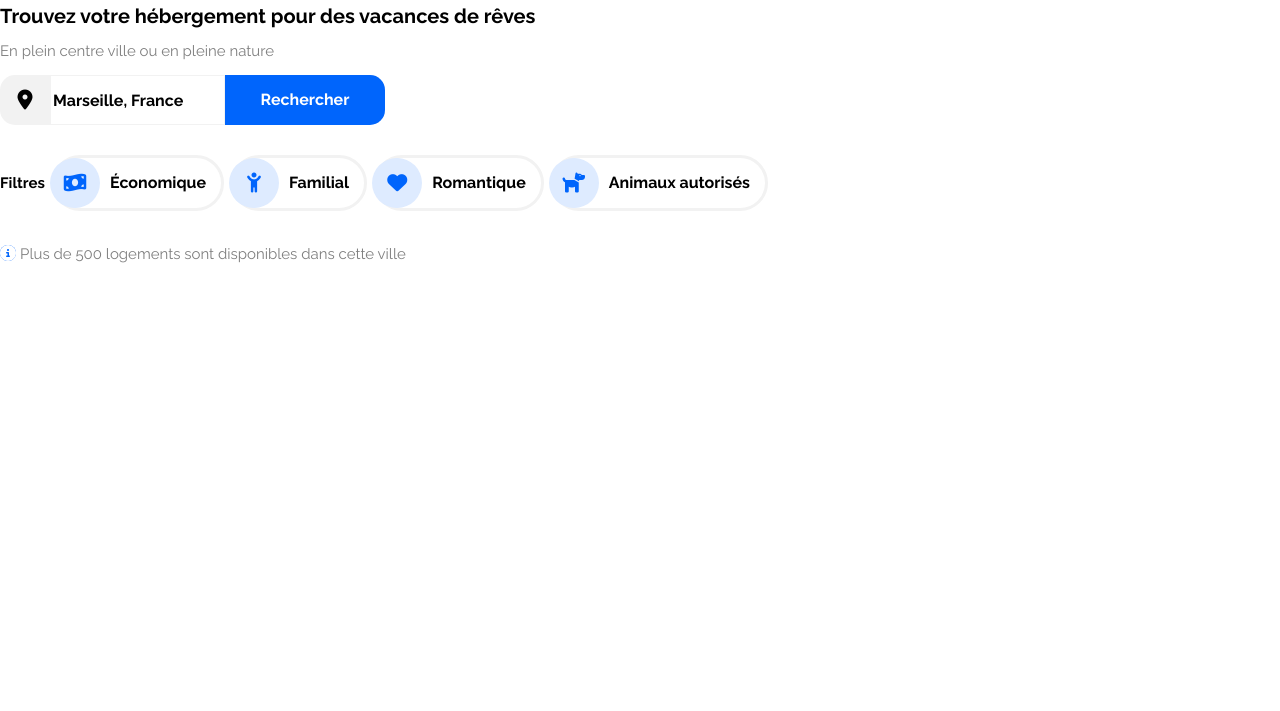
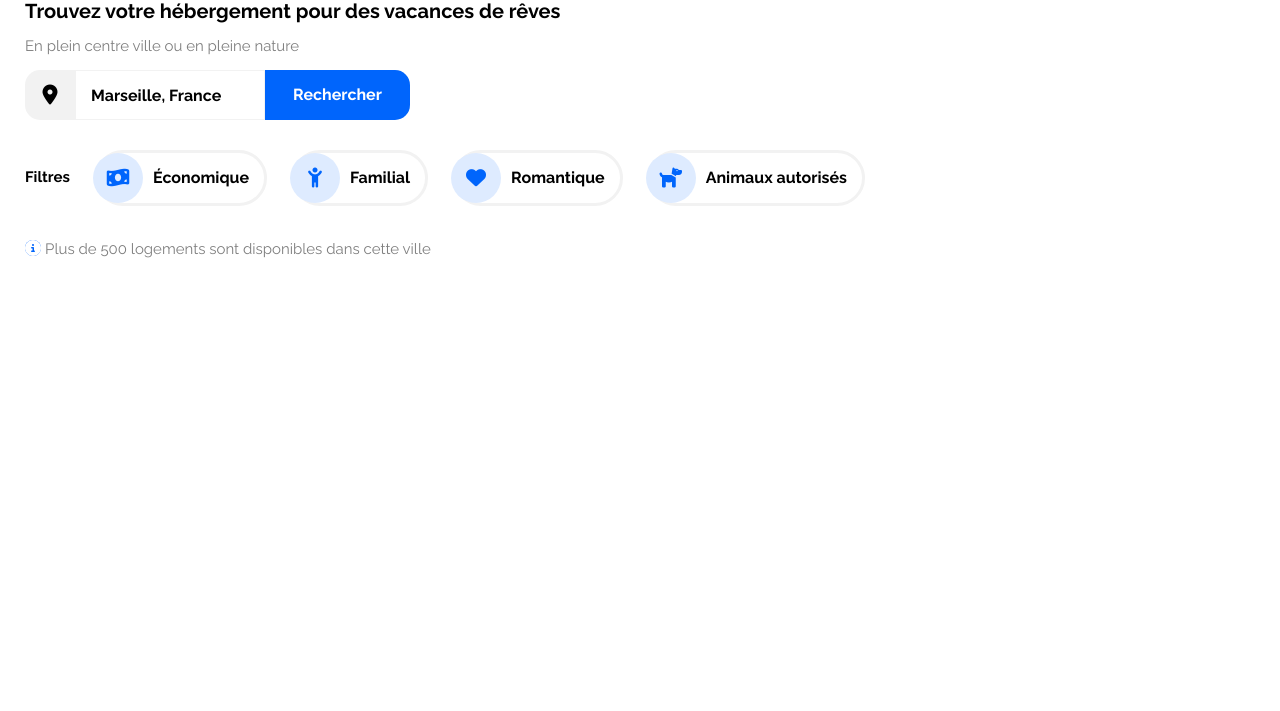
Before and after one commit to DominiqueLap/Openclassrooms-P2-Booki, a plain HTML site: page index.html in a window 1280 px wide. Shown: the part 89-800 px from the top of the page. Drawn offline with Linux system fonts and the light colour scheme.

Commit message:
modif header+ remplacement p par button dans filtres

```diff
--- a/CSS/styles.css
+++ b/CSS/styles.css
@@ -1,15 +1,14 @@
-/* GENERAL SETTINGS */
+/* REGLAGES GENERAUX */
 
 body{
     box-sizing: border-box;
     font-family: 'Raleway', sans-serif;
-    margin: auto;
-max-width: 1440px;
+margin: 25px;
+
+}
+/* HEADER */
 
 
-/* HEADER */
-
-}
 #header-logo{
     display: flex;
     justify-content: space-between;
@@ -19,21 +18,16 @@ max-width: 1440px;
 }
 nav ul{
     display: flex;
-    justify-content: space-around;
-
     }
 
     nav li{
         list-style: none;
         text-transform: capitalize;
-
-    }
-    nav{
-    width: 30%;
     }
 
     nav ul a{
         text-decoration: none;
+        margin: 0 30px;
     }
 
     nav ul a:hover{
@@ -47,13 +41,13 @@ nav ul{
 
     h1{
         font-size: 20px;
-
     }
 
     .opacity{
   font-size: 15px;
   opacity: 0.5;
     }
+
     header h1{
         padding-top: 20px;
     }
@@ -61,6 +55,7 @@ nav ul{
 /* MAIN */
 
     /* BARRE DE RECHERCHE - FORMUMAIRE */
+
 .barre-recherche{
     display: flex;
     align-items: center;
@@ -81,14 +76,15 @@ nav ul{
 
 .barre-recherche input{
     height: 50px;
-    width: 175px;
+    width: 190px;
     border: 1px solid #f2f2f2;
     font-weight: bold;
+    padding: 15px;
 }
 
 .barre-recherche button{
     height: 50px;
-    width: 160px;
+    width: 145px;
     border: none;
     background-color:#0065FC;
     color: white;
@@ -105,99 +101,66 @@ h2{
     font-size: 15px;
 
 }
+.filtres h2{
+    margin-right: 25px;
+}
 
 .filtres{
 display: flex;
-justify-content: space-between;
 flex-wrap: wrap;
-width: 60%;
 align-items: center;
 margin-top: 30px;
 
+}
+
+.filtres-textIcones{
+    display: flex;
+}
+
+.filtres-rubrique{
+
+    border: 3px solid #f2f2f2;
+    border-radius: 30px;
+    display: flex;
+    height: 50px;
+    align-items: center;
+    margin-right: 25px;
+}
+
+.filtres-rubrique i{
+    display: flex;
+    justify-content: center;
+    align-items: center;
+    color: #0065FC;
+    border-radius: 50px;
+    background-color: #DEEBFF;
+    height: 50px;
+    width: 50px;
+    font-size: 20px;
+    position: relative;
+    right: 5px;
 
 }
 
-.filtres i{
-    display: flex;
-    align-items: center;
-    justify-content: center;
-    border-radius: 50%;
-    background-color: #deebff;
-    color: #0065FC;
-    width: 50px;
-    font-size: 20px;
-
+.filtres-rubrique button{
+border: none;
+ background: none;
+    padding-left: 5px;
+    padding-right: 15px;
+    font-weight: bold;
 }
 
-.filtres p{
-font-weight: bold;
+.filtres-rubrique:hover{
+    background-color:#0065FC;
 }
 
-
-.filtres-eco {
-display: flex;
-border: 3px solid #f2f2f2;
-border-radius: 30px;
-
-}
-.filtres-eco i{
-    position: relative;
-    right: 5px;
+.filtres-rubrique button:hover{
+    color: white;
 }
 
-.filtres-famille{
-    display: flex;
-border: 3px solid #f2f2f2;
-border-radius: 30px;
-
-    }
-.filtres-famille i{
-position: relative;
-right: 5px;
-}
-
-.filtres-romantique{
-    display: flex;
-border: 3px solid #f2f2f2;
-border-radius: 30px;
-}
-
-.filtres-romantique i{
-    position: relative;
-    right: 5px;
-    }
-
-.filtres-animaux{
-    display: flex;
-border: 3px solid #f2f2f2;
-border-radius: 30px;
-}
-
-.filtres-animaux i{
-    position: relative;
-    right: 5px;
-    }
-
-.filtres-eco p{
-    padding-left: 5px;
-    padding-right: 15px;
-}
-
-
-
-.filtres-famille p{
-    padding-left: 5px;
-padding-right: 15px;
-}
-
-.filtres-romantique p{
-    padding-left: 5px;
-padding-right: 15px;
-}
-
-.filtres-animaux p{
-    padding-left: 5px;
-padding-right: 15px;
+.filtres-rubrique i:hover{
+    background-color: white;
+    color: black;
 }
 
 .filtres-infos p{
@@ -210,19 +173,6 @@ display: inline-block;
     background-color: #0065FC;
     border-radius: 30px;
 
-}
-
-
-.filtres-eco:hover, .filtres-famille:hover, .filtres-romantique:hover, .filtres-animaux:hover{
-
-    background-color:#deebff;
-    color: #0065FC;
-}
-
-.filtres-eco:hover i,.filtres-famille:hover i, .filtres-romantique:hover i, .filtres-animaux:hover i{
-
-    background-color:#0065FC;
-    color: white;
 }
 
 .filtres-infos{
--- a/index.html
+++ b/index.html
@@ -23,44 +23,47 @@
                 </ul>
             </nav>
         </div>
-        <div id="header-presentation">
+    </header>
+    <main>
+    <section>
+        <div>
             <h1>Trouvez votre hébergement pour des vacances de rêves</h1>
             <p class="opacity">En plein centre ville ou en pleine nature</p>
         </div>
-    </header>
-    <main>
-    <section>
         <div class="barre-recherche">
             <i class="fa-solid fa-location-dot"></i>
-            <form action="" method="post">
+            <form action="#" method="post">
                 <input type="search" value="Marseille, France">
             </form>
             <button type="submit">Rechercher</button>
         </div>
         <div class="filtres">
             <h2>Filtres</h2>
-            <div class="filtres-eco">
+            <div class="filtres-textIcones">
+            <div class="filtres-rubrique">
                 <i class="fa-solid fa-money-bill-wave"></i>
-                <p>Économique</p>
+                <button> Économique</button>
             </div>
-            <div class="filtres-famille">
+            <div class="filtres-rubrique">
                 <i class="fa-solid fa-child-reaching"></i>
-                <p>Familial</p>
+                <button>Familial</button>
             </div>
-            <div class="filtres-romantique">
+            <div class="filtres-rubrique">
                 <i class="fa-solid fa-heart"></i>
-                <p>Romantique</p>
+                <button>Romantique</button>
             </div>
-            <div class="filtres-animaux">
+            <div class="filtres-rubrique">
                 <i class="fa-solid fa-dog"></i>
-                <p>Animaux autorisés</p>
+                <button>Animaux autorisés</button>
+            </div>
             </div>
 
         </div>
-        <aside class="filtres-infos">
+        <div class="filtres-infos">
             <i class="fa-solid fa-circle-info"></i>
             <p class="opacity">Plus de 500 logements sont disponibles dans cette ville</p>
-        </aside>
+        </div>
+
     </section>
 
      <!-- <div id="cartes-milieu">
```
